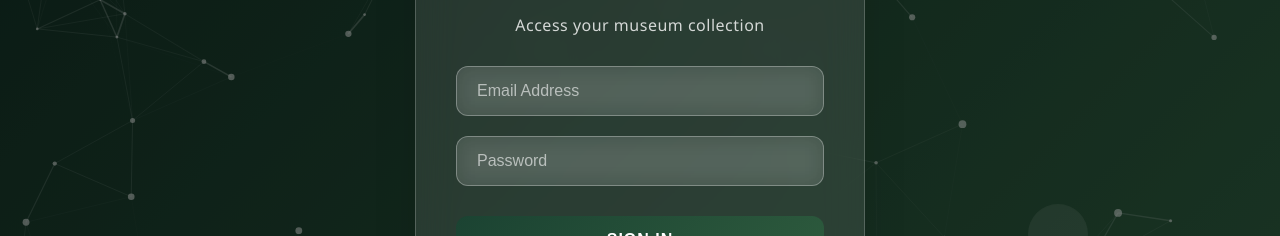
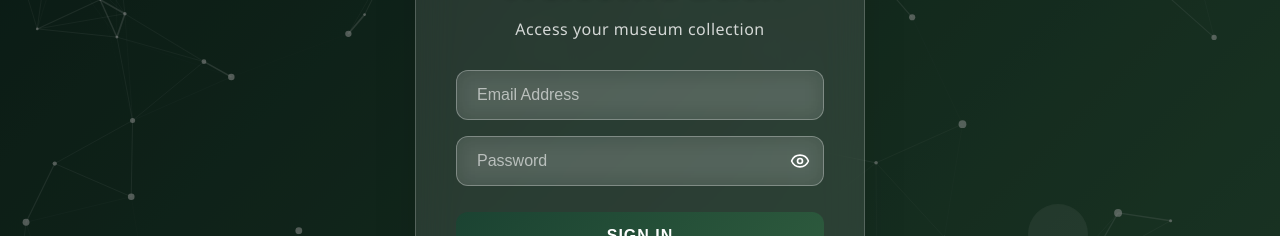
Before and after one commit to Ahsan361/FYP-frontend-test, a React (Vite) app: page /login in a window 1280 px wide. Shown: the part 257-493 px from the top of the page. Built offline with nearby package versions, Linux system fonts and the light colour scheme.

Commit message:
update design for login and registration pages

```diff
--- a/src/pages/Authentication/LoginPage.jsx
+++ b/src/pages/Authentication/LoginPage.jsx
@@ -1,7 +1,13 @@
 import React, { useState, useEffect, useRef, useContext } from "react";
 import axios from "axios";
+import { Eye, EyeOff } from "lucide-react";
 import { useNavigate } from "react-router-dom";
+
+//user context
 import { UserContext } from "../../contexts/UserContext";
+
+//custom components
+import LoadingBackground from "../../components/ui/LoadingBackground";
 
 // Animated background class
 class FlowingLines {
@@ -129,6 +135,7 @@ function Login({ onLogin }) {
   const [error, setError] = useState("");
   const [success, setSuccess] = useState("");
   const [loading, setLoading] = useState(false);
+  const [showPassword, setShowPassword] = useState(false);
 
   const canvasRef = useRef(null);
   const flowingLinesRef = useRef(null);
@@ -159,7 +166,6 @@ function Login({ onLogin }) {
 
       localStorage.setItem("token", data.token);
       setUser(data);
-      setSuccess("Login successful! 🎉");
 
       onLogin?.(data);
 
@@ -276,11 +282,11 @@ function Login({ onLogin }) {
   borderRadius: '12px',
   color: '#fff',
   fontSize: '16px',
-    marginBottom: '20px',
   transition: 'all 0.3s ease',
   backdropFilter: 'blur(10px)',
   outline: 'none',
   boxSizing: 'border-box',
+  lineHeight: '18px', // 👈 Match content height to reduce internal spacing
 };
 
   const buttonStyle = {
@@ -446,6 +452,7 @@ function Login({ onLogin }) {
           </div>
 
           <form onSubmit={handleLogin}>
+            <div style={{ display: 'flex', flexDirection: 'column', gap: '1rem', marginBottom:"1rem" }}>
               <input
                 type="email"
                 placeholder="Email Address"
@@ -456,30 +463,51 @@ function Login({ onLogin }) {
                 required
                 disabled={loading}
               />
-
+              <div style={{ position: "relative" }}>
                 <input
-              type="password"
+                  type={showPassword ? "text" : "password"}
                   placeholder="Password"
-              style={inputStyle}
+                  style={{ ...inputStyle, paddingRight: "40px" }}
                   className="form-input"
                   value={password}
                   onChange={(e) => setPassword(e.target.value)}
                   required
                   disabled={loading}
                 />
-
+                <button
+                  type="button"
+                  onClick={() => setShowPassword(!showPassword)}
+                  style={{
+                    position: "absolute",
+                    right: "12px",
+                    top: "50%",
+                    transform: "translateY(-50%)",
+                    background: "transparent",
+                    border: "none",
+                    cursor: "pointer",
+                    color: "#fff",
+                    padding: 0,
+                    width: "24px",
+                    height: "100%",
+                    display: "flex",
+                    alignItems: "center",
+                    justifyContent: "center",
+                  }}
+                >
+                  {showPassword ? <EyeOff size={20} /> : <Eye size={20} />}
+                </button>
+              </div>
+            </div>
             {error && (
               <div style={errorStyle}>
                 {error}
               </div>
             )}
-
             {success && (
               <div style={successStyle}>
-                {success}
+                <LoadingBackground message="Redirecting..." size={50} />
               </div>
             )}
-
             <button
               type="submit"
               style={buttonStyle}
--- a/src/pages/Authentication/RegistrationPage.jsx
+++ b/src/pages/Authentication/RegistrationPage.jsx
@@ -1,6 +1,9 @@
 import React, { useState, useEffect, useRef, useContext } from "react";
 import axios from "axios";
 import { useNavigate } from "react-router-dom";
+import { Eye, EyeOff } from "lucide-react";
+
+//user context
 import { UserContext } from "../../contexts/UserContext";
 
 // Reuse the animated background class
@@ -117,6 +120,7 @@ function Register({ onRegister }) {
   const [error, setError] = useState("");
   const [success, setSuccess] = useState("");
   const [loading, setLoading] = useState(false);
+  const [showPassword, setShowPassword] = useState(false); // 👈 Add state for password visibility
 
   const canvasRef = useRef(null);
   const flowingLinesRef = useRef(null);
@@ -180,14 +184,57 @@ function Register({ onRegister }) {
   const cardStyle = { background: "rgba(255, 255, 255, 0.1)", backdropFilter: "blur(20px)", border: "1px solid rgba(255, 255, 255, 0.2)", borderRadius: "20px", padding: "40px", maxWidth: "450px", width: "100%", boxShadow: "0 25px 45px rgba(0, 0, 0, 0.1)" };
   const titleStyle = { color: "#fff", fontSize: "2.5rem", fontWeight: 700, marginBottom: "10px", textAlign: "center" };
   const subtitleStyle = { color: "rgba(255, 255, 255, 0.8)", fontSize: "1rem", textAlign: "center", marginBottom: "30px" };
-  const inputStyle = { width: "100%", padding: "15px 20px", background: "rgba(255, 255, 255, 0.1)", border: "1px solid rgba(255, 255, 255, 0.3)", borderRadius: "12px", color: "#fff", fontSize: "16px", marginBottom: "20px", outline: "none" };
-  const buttonStyle = { width: "100%", padding: "15px", background: loading ? "rgba(153,153,153,0.6)" : "linear-gradient(135deg, #1B4332 0%, #2D5A3D 100%)", color: "#fff", border: "none", borderRadius: "12px", fontSize: "16px", fontWeight: 600, cursor: loading ? "not-allowed" : "pointer", marginTop: "10px" };
+  const inputStyle = {
+    width: "100%",
+    padding: "15px 20px",
+    background: "rgba(255, 255, 255, 0.1)",
+    border: "1px solid rgba(255, 255, 255, 0.3)",
+    borderRadius: "12px",
+    color: "#fff",
+    fontSize: "16px",
+    outline: "none",
+    boxSizing: "border-box",
+    lineHeight: "18px" // 👈 Added from Login for consistency
+  };
+  const buttonStyle = {
+    width: "100%",
+    padding: "15px",
+    background: loading ? "rgba(153,153,153,0.6)" : "linear-gradient(135deg, #1B4332 0%, #2D5A3D 100%)",
+    color: "#fff",
+    border: "none",
+    borderRadius: "12px",
+    fontSize: "16px",
+    fontWeight: 600,
+    cursor: loading ? "not-allowed" : "pointer"
+  };
   const linkButtonStyle = { background: "none", border: "none", color: "white", textDecoration: "underline", cursor: "pointer", fontSize: "14px", marginLeft: "5px" };
-  const errorStyle = { padding: "12px", borderRadius: "8px", marginBottom: "20px", textAlign: "center", background: "rgba(255, 82, 82, 0.2)", border: "1px solid rgba(255, 82, 82, 0.5)", color: "#ff5252" };
-  const successStyle = { padding: "12px", borderRadius: "8px", marginBottom: "20px", textAlign: "center", background: "rgba(76, 175, 80, 0.2)", border: "1px solid rgba(76, 175, 80, 0.5)", color: "#4caf50" };
+  const errorStyle = { padding: "12px", borderRadius: "8px", textAlign: "center", background: "rgba(255, 82, 82, 0.2)", border: "1px solid rgba(255, 82, 82, 0.5)", color: "#ff5252" };
+  const successStyle = { padding: "12px", borderRadius: "8px", textAlign: "center", background: "rgba(76, 175, 80, 0.2)", border: "1px solid rgba(76, 175, 80, 0.5)", color: "#4caf50" };
 
   return (
     <div style={containerStyle}>
+      <style>{`
+        .form-input:focus {
+          border-color: #fff;
+          background: rgba(255, 255, 255, 0.15);
+          transform: scale(1.02);
+        }
+        .form-input::placeholder {
+          color: rgba(255, 255, 255, 0.6);
+        }
+        .login-btn:hover:not(:disabled) {
+          transform: translateY(-2px);
+          box-shadow: 0 10px 20px rgba(0, 0, 0, 0.2);
+        }
+        .login-btn:active:not(:disabled) {
+          transform: translateY(0);
+        }
+        .link-button:hover {
+          background: rgba(255, 255, 255, 0.1) !important;
+          border-radius: 4px;
+          padding: 2px 4px !important;
+        }
+      `}</style>
       <div style={videoContainerStyle}>
         <canvas ref={canvasRef} style={canvasStyle} />
         <div style={overlayStyle} />
@@ -199,22 +246,80 @@ function Register({ onRegister }) {
           <p style={subtitleStyle}>Join our cultural heritage community</p>
 
           <form onSubmit={handleRegister}>
-            <input type="text" placeholder="Username" style={inputStyle} value={username} onChange={(e) => setUsername(e.target.value)} required disabled={loading} />
-            <input type="email" placeholder="Email Address" style={inputStyle} value={email} onChange={(e) => setEmail(e.target.value)} required disabled={loading} />
-            <input type="password" placeholder="Password" style={inputStyle} value={password} onChange={(e) => setPassword(e.target.value)} required disabled={loading} />
-
+            <div style={{ display: 'flex', flexDirection: 'column', gap: '1rem', marginBottom:"2rem" }}>
+              <input
+                type="text"
+                placeholder="Username"
+                style={inputStyle}
+                className="form-input"
+                value={username}
+                onChange={(e) => setUsername(e.target.value)}
+                required
+                disabled={loading}
+              />
+              <input
+                type="email"
+                placeholder="Email Address"
+                style={inputStyle}
+                className="form-input"
+                value={email}
+                onChange={(e) => setEmail(e.target.value)}
+                required
+                disabled={loading}
+              />
+              <div style={{ display: 'flex', alignItems: 'center', position: 'relative' }}>
+                <input
+                  type={showPassword ? "text" : "password"}
+                  placeholder="Password"
+                  style={{ ...inputStyle, paddingRight: "40px" }}
+                  className="form-input"
+                  value={password}
+                  onChange={(e) => setPassword(e.target.value)}
+                  required
+                  disabled={loading}
+                />
+                <button
+                  type="button"
+                  onClick={() => setShowPassword(!showPassword)}
+                  style={{
+                    background: "transparent",
+                    border: "none",
+                    cursor: "pointer",
+                    color: "#fff",
+                    padding: 0,
+                    width: "24px",
+                    height: "100%",
+                    display: "flex",
+                    alignItems: "center",
+                    justifyContent: "center",
+                    position: "absolute",
+                    right: "12px",
+                  }}
+                >
+                  {showPassword ? <EyeOff size={20} /> : <Eye size={20} />}
+                </button>
+              </div>
+            </div>
             {error && <div style={errorStyle}>{error}</div>}
             {success && <div style={successStyle}>{success}</div>}
-
-            <button type="submit" style={buttonStyle} disabled={loading}>
+            <button
+              type="submit"
+              style={buttonStyle}
+              className="login-btn"
+              disabled={loading}
+            >
               {loading ? "Creating Account..." : "Register"}
             </button>
           </form>
 
-          <div style={{ textAlign: "center", marginTop: "25px" }}>
+          <div style={{ textAlign: "center", paddingTop: "25px" }}>
             <p style={{ color: "rgba(255,255,255,0.8)", fontSize: "14px" }}>
               Already have an account?
-              <button style={linkButtonStyle} onClick={() => navigate("/login")}>
+              <button
+                style={linkButtonStyle}
+                className="link-button"
+                onClick={() => navigate("/login")}
+              >
                 Login
               </button>
             </p>
```
Lines whose indentation alone changed are shown as unchanged.
